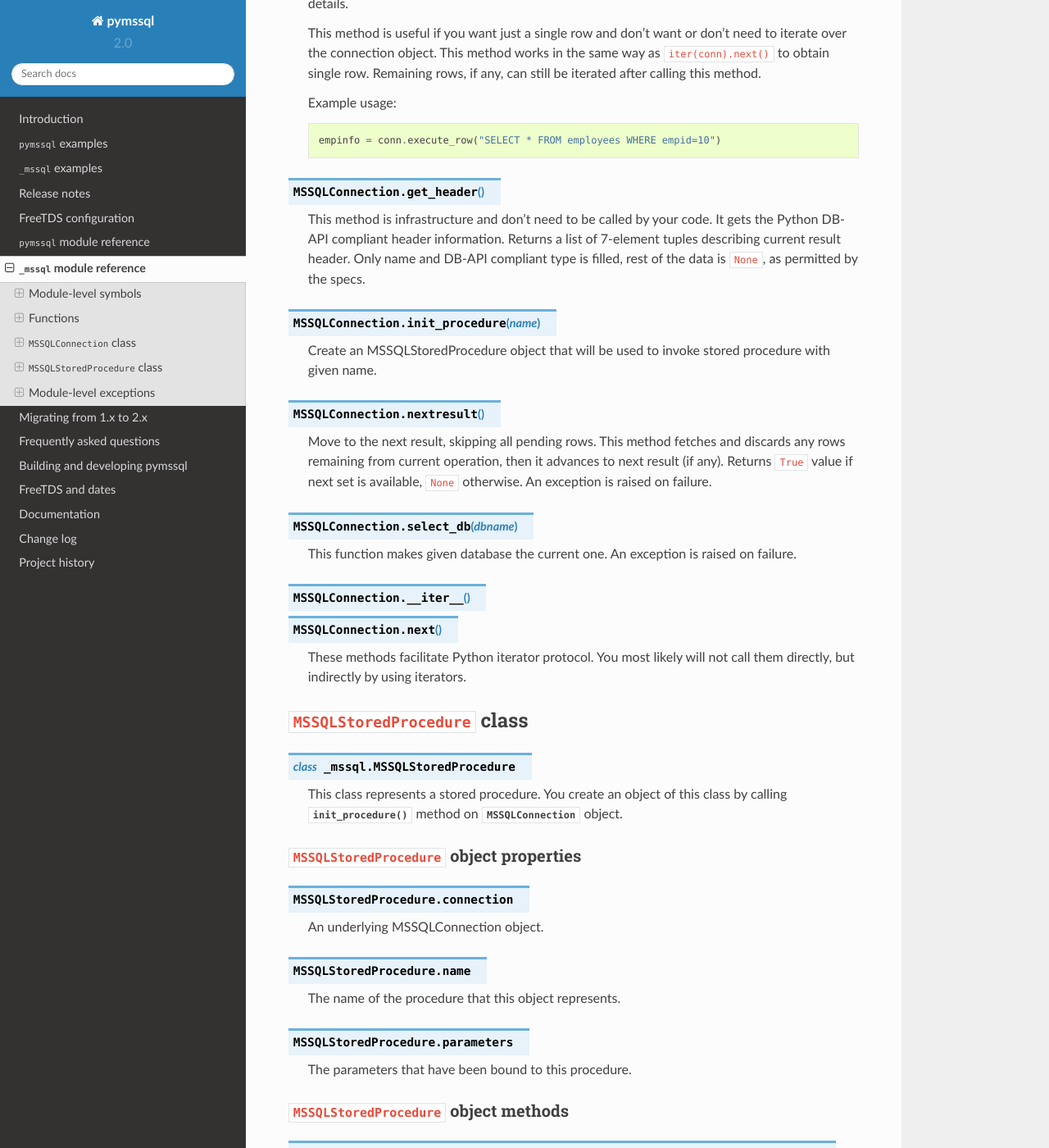
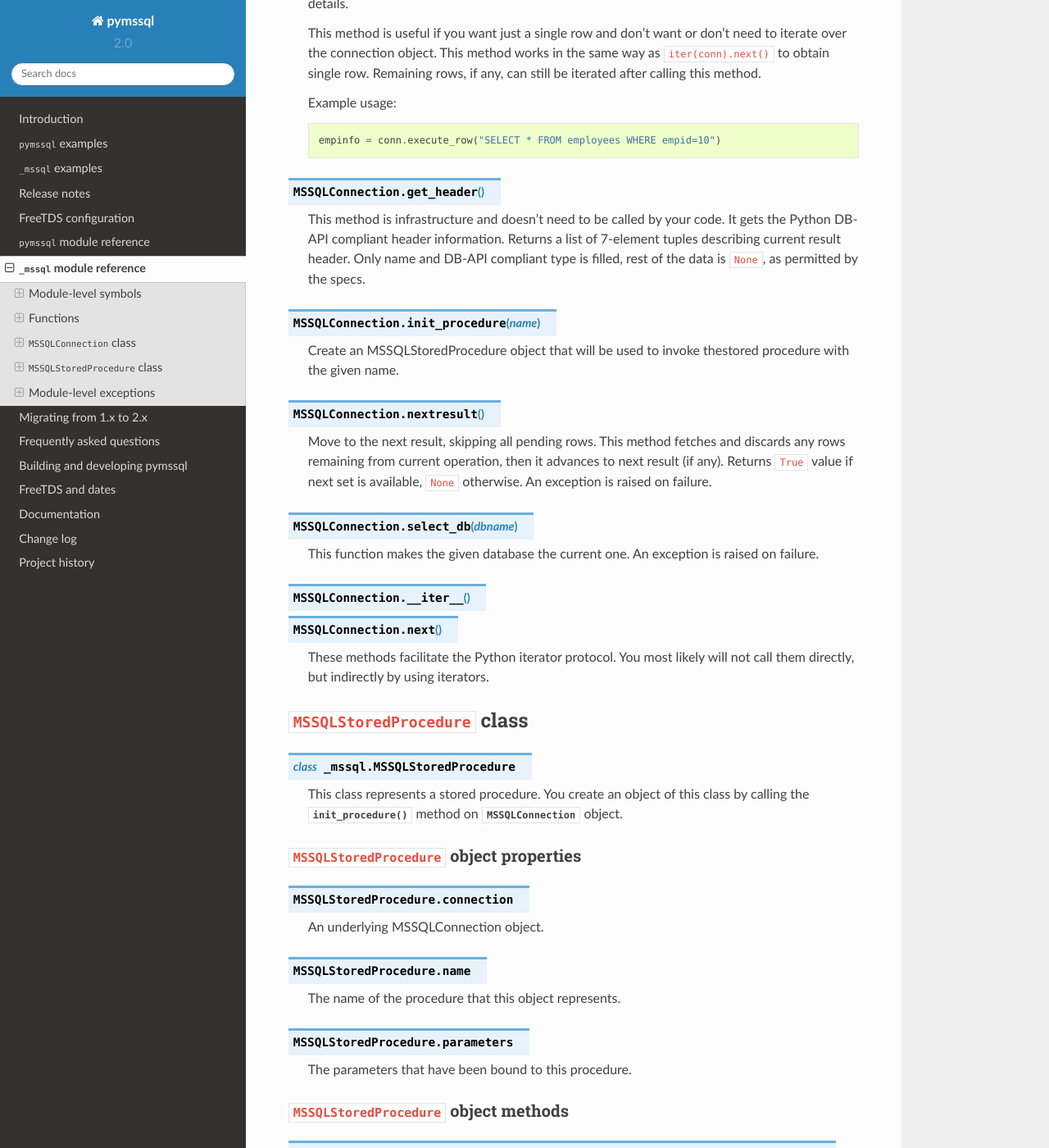
Before and after one commit to pymssql/pymssql, a Sphinx documentation site: the page built from docs/ref/_mssql.rst, in a window 1280 px wide and 1400 px high, scrolled down 4189 px. Shown: the whole window at 82% size. Built offline with Sphinx 7.4.7 and the Read the Docs theme 2.0.0, drawn with Linux system fonts in a browser that asks for light colours; some of the changed text lies outside the part shown.

Commit message:
ref/_mssql.rst: Fix some typos; clean up grammar.

```diff
--- a/docs/ref/_mssql.rst
+++ b/docs/ref/_mssql.rst
@@ -61,18 +61,18 @@
 
     :param str password: User's password
 
-    :param bool trusted: Bolean value signalling whether to use Windows
+    :param bool trusted: Boolean value signalling whether to use Windows
                          Integrated Authentication to connect instead of SQL
-                         autentication with user and password (Windows only)
+                         authentication with user and password (Windows only)
 
     :param str charset: Character set name to set for the connection.
 
-    :param str database: The database you want initially to connect to, by
-                         default *SQL Server* selects the database which is set as
-                         default for specific user
+    :param str database: The database you want to initially to connect to; by
+                         default, *SQL Server* selects the database which is set as
+                         the default for the specific user
 
 
-    With every nw connection, the following SQL statements are sent to the
+    With every new connection, the following SQL statements are sent to the
     server:
 
     .. code-block:: sql
@@ -112,9 +112,9 @@
 
 .. attribute:: MSSQLConnection.query_timeout
 
-   Query timeout in seconds, default is 0, what means to wait indefinitely for
+   Query timeout in seconds, default is 0, which means to wait indefinitely for
    results. Due to the way DB-Library for C works, setting this property affects
-   all connections opened from current Python script (or, very technically, all
+   all connections opened from the current Python script (or, very technically, all
    connections made from this instance of dbinit()).
 
 .. attribute:: MSSQLConnection.rows_affected
@@ -220,7 +220,7 @@
 
 .. method:: MSSQLConnection.get_header()
 
-   This method is infrastructure and don't need to be called by your code. It
+   This method is infrastructure and doesn't need to be called by your code. It
    gets the Python DB-API compliant header information. Returns a list of
    7-element tuples describing current result header. Only name and DB-API
    compliant type is filled, rest of the data is ``None``, as permitted by the
@@ -228,8 +228,8 @@
 
 .. method:: MSSQLConnection.init_procedure(name)
 
-   Create an MSSQLStoredProcedure object that will be used to invoke stored
-   procedure with given name.
+   Create an MSSQLStoredProcedure object that will be used to invoke thestored
+   procedure with the given name.
 
 .. method:: MSSQLConnection.nextresult()
 
@@ -240,13 +240,13 @@
 
 .. method:: MSSQLConnection.select_db(dbname)
 
-   This function makes given database the current one. An exception is raised on
+   This function makes the given database the current one. An exception is raised on
    failure.
 
 .. method:: MSSQLConnection.__iter__()
             MSSQLConnection.next()
 
-   These methods facilitate Python iterator protocol. You most likely will not
+   These methods facilitate the Python iterator protocol. You most likely will not
    call them directly, but indirectly by using iterators.
 
 ``MSSQLStoredProcedure`` class
@@ -255,7 +255,7 @@
 .. class:: MSSQLStoredProcedure
 
     This class represents a stored procedure. You create an object of this class
-    by calling :meth:`~MSSQLConnection.init_procedure()` method on
+    by calling the :meth:`~MSSQLConnection.init_procedure()` method on
     :class:`MSSQLConnection` object.
 
 ``MSSQLStoredProcedure`` object properties
```
Also changed, not shown: other parts of docs/ref/_mssql.rst (+2 -2 lines).
